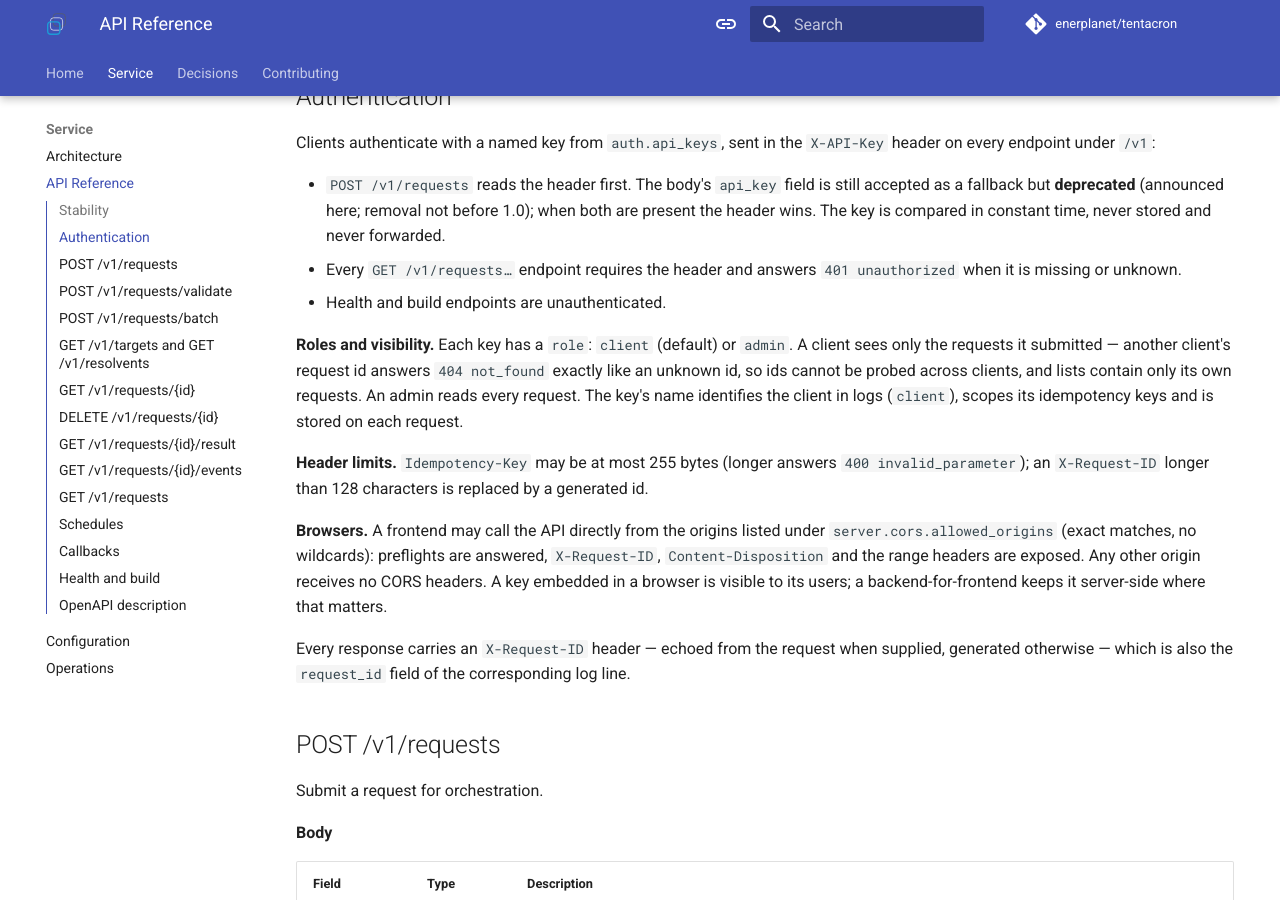
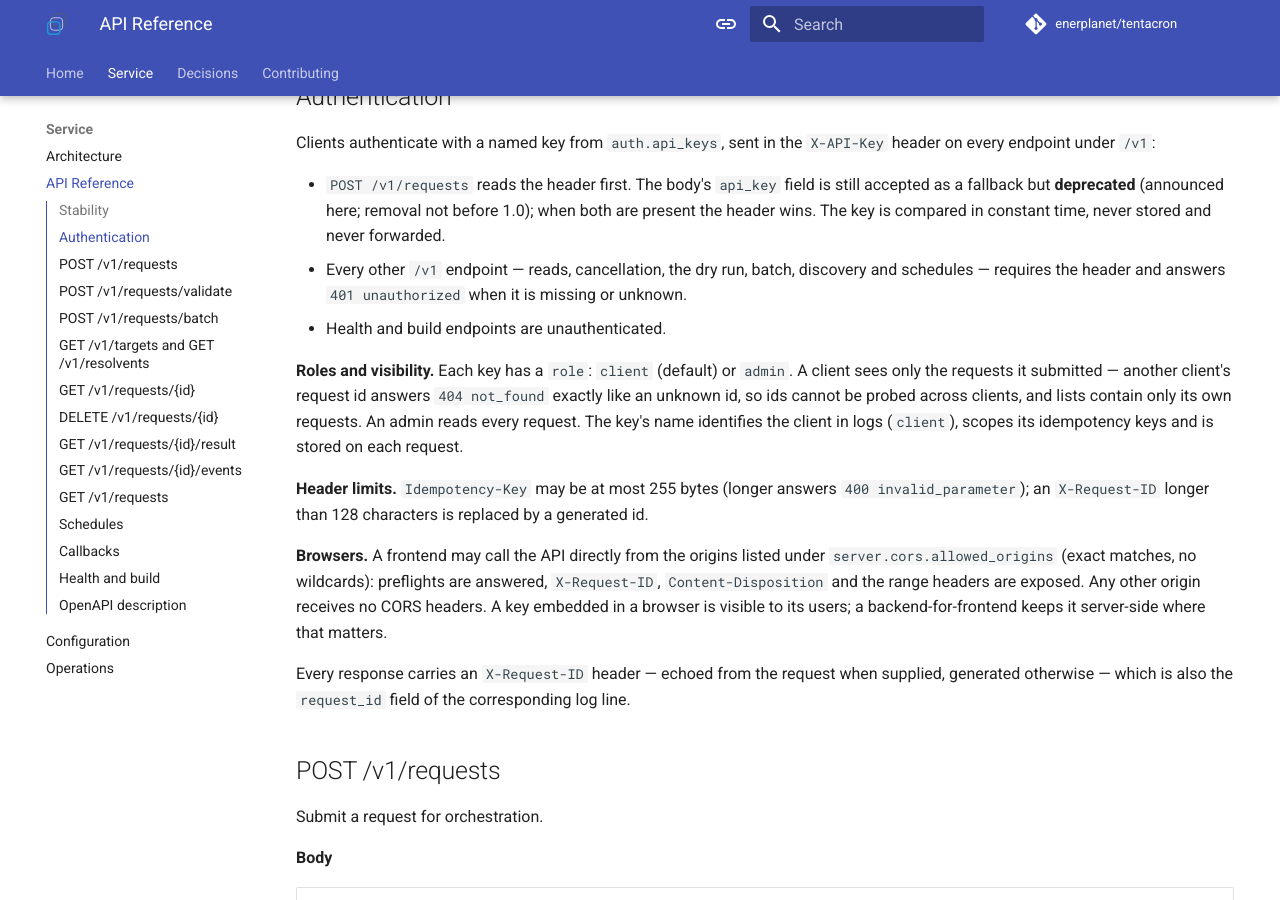
Before and after one commit to enerplanet/TentaCron, an MkDocs documentation site: the page built from docs/api.md, in a window 1280 px wide and 900 px high, scrolled down 580 px. Built offline with MkDocs 1.6.1 and Material for MkDocs 9.7.7, drawn with Linux system fonts in a browser that asks for light colours; comment, search, counter and statistics services are not loaded.

Commit message:
docs(api): every /v1 endpoint requires the key, not only the reads
The authentication section said the GET endpoints require the header;
cancellation, the dry run, batch, discovery and schedules do as well.

```diff
--- a/docs/api.md
+++ b/docs/api.md
@@ -31,7 +31,8 @@ Clients authenticate with a named key from `auth.api_keys`, sent in the
   still accepted as a fallback but **deprecated** (announced here; removal
   not before 1.0); when both are present the header wins. The key is
   compared in constant time, never stored and never forwarded.
-- Every `GET /v1/requests…` endpoint requires the header and answers
+- Every other `/v1` endpoint — reads, cancellation, the dry run, batch,
+  discovery and schedules — requires the header and answers
   `401 unauthorized` when it is missing or unknown.
 - Health and build endpoints are unauthenticated.
 
```
